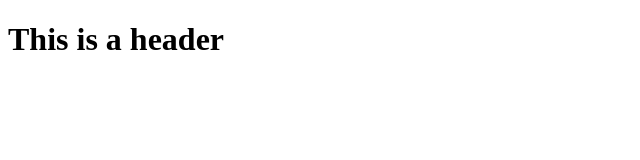
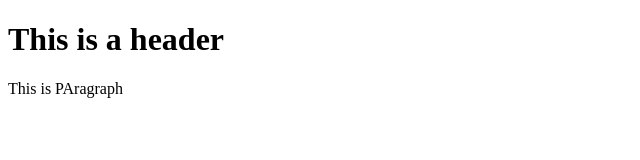
Before and after one commit to hooman8323/git-test, a plain HTML site: page index.html in a window 1280 px wide. Shown: the whole page, without its empty margins (0-640 px from the left). Drawn offline with Linux system fonts and the light colour scheme.

Commit message:
Second Commit

```diff
--- a/index.html
+++ b/index.html
@@ -2,5 +2,6 @@
 <html>
     <body>
         <h1>This is a header</h1>
+        <p>This is PAragraph</p>
     </body>
 </html>
```
